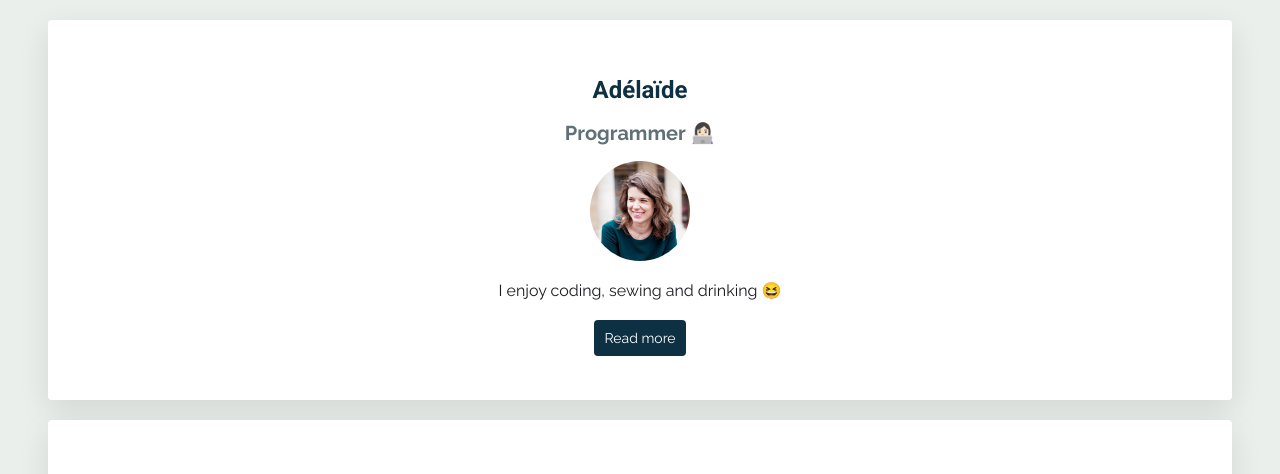
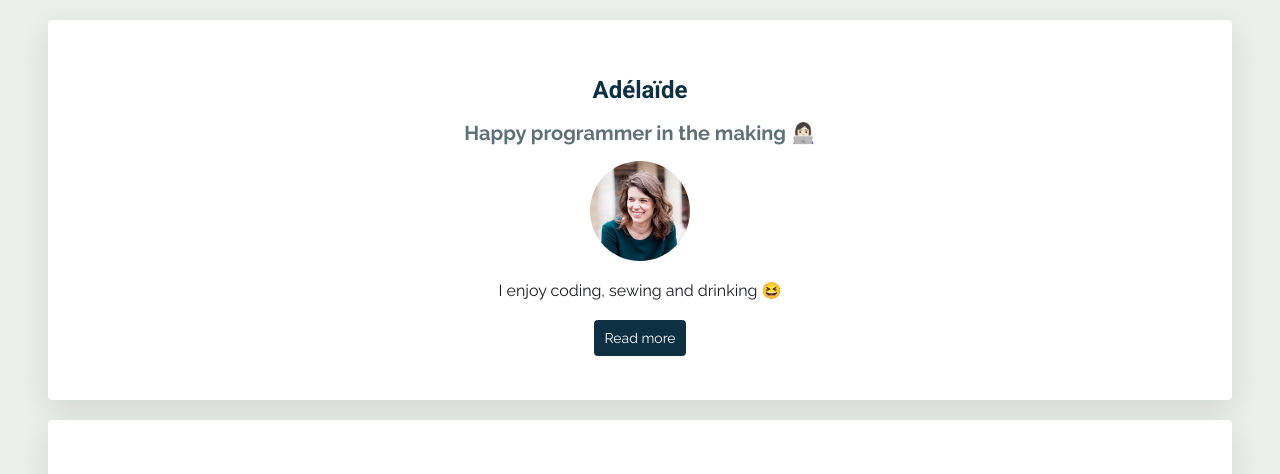
Before and after one commit to AdelaideEurope/profile, a plain HTML site: page index.html in a window 1280 px wide. Shown: the top 474 px of the page. Drawn offline with Linux system fonts and the light colour scheme.

Commit message:
newer version3

```diff
--- a/index.html
+++ b/index.html
@@ -13,7 +13,7 @@
     <div class="container">
       <div class="card">
         <h1>Adélaïde</h1>
-        <h2>Programmer 👩🏻‍💻</h2>
+        <h2>Happy programmer in the making 👩🏻‍💻</h2>
         <img src="images/adelaideblot.jpg" alt="Adelaide Blot" width="100px" class="img-circle">
         <p>I enjoy coding, sewing and drinking 😆</p>
         <a href="#" class="btn-green">Read more</a>
```
